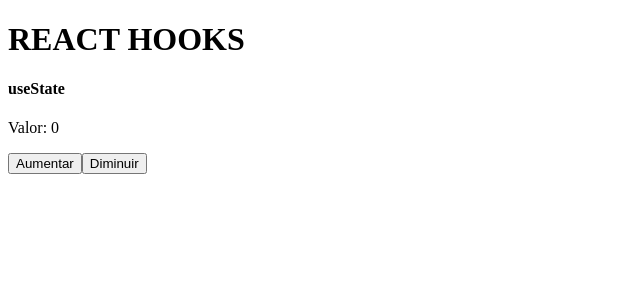
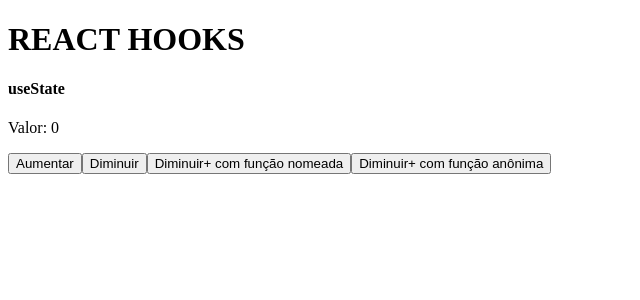
Before and after one commit to cesin10/react_next_hooks, a React (Vite) app: page / in a window 1280 px wide. Shown: the top 300 px of the page, without its empty margins (0-640 px from the left). Built offline with nearby package versions, Linux system fonts and the light colour scheme.

Commit message:
02_hooks funcoes para o uso do useState com valores no click do botao

```diff
--- a/src/App.jsx
+++ b/src/App.jsx
@@ -1,12 +1,13 @@
 import React from "react";
-import UseState_01 from "./components/UseState_01";
+import UseState_02 from "./components/UseState_02";
 
 export default function App() {
 
     return(
         <>
         <h1>REACT HOOKS</h1>
-        <UseState_01 />
+        {/*<UseState_01 />*/}
+        <UseState_02 />
         </>
     )
 
--- /dev/null
+++ b/src/components/UseState_02.jsx
@@ -0,0 +1,41 @@
+import { useState } from "react"
+export default () => {
+
+const [valor, setValor] = useState(0)
+
+function diminuir(){
+    setValor(v => v - 1)
+}
+function aumentar(){
+    setValor(v => v + 1)
+}
+
+function diminuir_valor(a){
+    setValor(v => v - a)
+}
+
+function chamada(){
+    diminuir_valor(10)
+}
+    return(
+
+        <>
+         <h4>useState</h4>
+         <p>Valor: {valor}</p>
+         <button onClick={aumentar}>Aumentar</button>
+         <button onClick={diminuir}>Diminuir</button>
+
+         {/*Ao passar um valor no evento onClick usando o useState temos obrigatóriamente
+         que invocar uma função, seja anônima ou nomeada, senão o useState entra em looping
+         travando a aplicação*/}
+
+
+         {/*O comando abaixo invoca uma função nomeada de nome "chamada"
+         que é uma função somente para evitar o looping do useState */}
+         <button onClick={chamada}>Diminuir+ com função nomeada</button>
+
+         {/*O comando abaixo usa uma função anônima para não dar looping no useState */}
+         <button onClick={() => diminuir_valor(10)}>Diminuir+ com função anônima </button>
+        </>
+    )
+}
```
